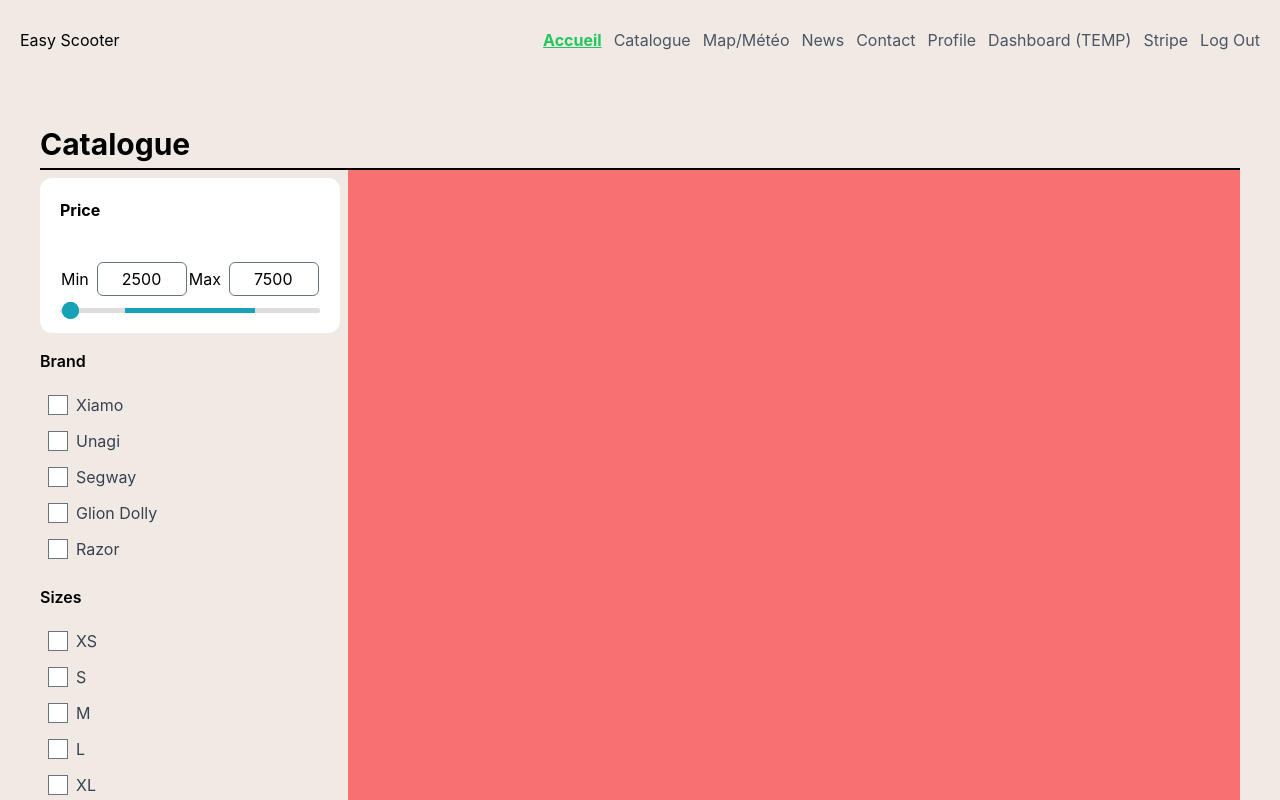
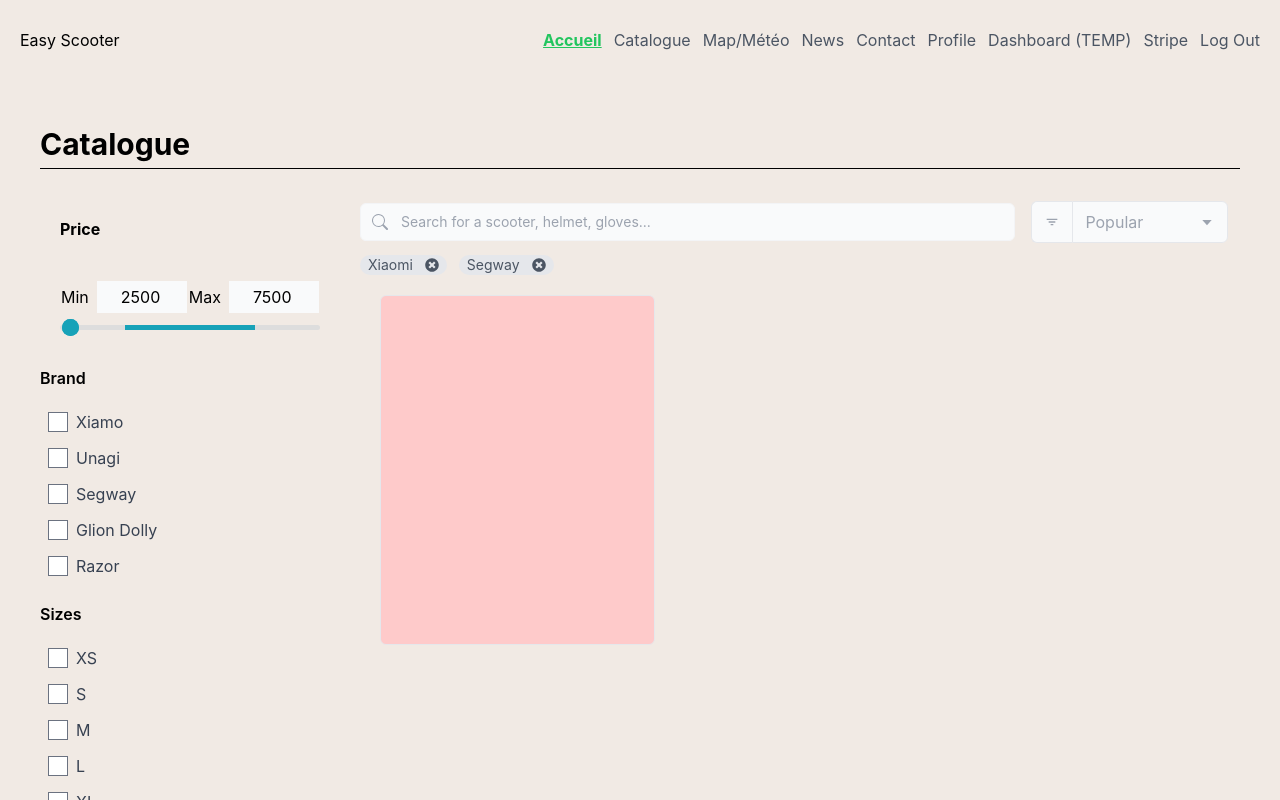
Before and after one commit to adia-dev/pa-easy-scooter-2022, a React (Create React App) app: page /catalogue in a window 1280 px wide. Built offline with nearby package versions, Linux system fonts and the light colour scheme; no server answers.

Commit message:
Catalogue search bar and first product template

```diff
--- a/src/components/MinMaxInput.js
+++ b/src/components/MinMaxInput.js
@@ -28,16 +28,16 @@ const MinMaxInput = ({ min, max, width = 500, height = 300 }) => {
     }
 
     return (
-        <div className={`w-[${width}px] min-h-[${height}px] bg-white p-5 rounded-xl min-max-input`}>
+        <div className={`w-[${width}px] min-h-[${height}px] bg-whitee p-5 rounded-xl min-max-input`}>
             <h1 className="font-bold pb-10">Price</h1>
             <div className="flex justify-around w-full h-full">
                 <div className="space-x-2">
                     <span>Min</span>
-                    <input onChange={handleMinInput} className="border p-1 max-w-[90px] pl-6 rounded-md" type="text" value={value.min} />
+                    <input onChange={handleMinInput} className="bg-gray-50 border-none p-1 max-w-[90px] pl-6" placeholder="min" type="number" min={min} max={max} value={value.min} />
                 </div>
                 <div className="space-x-2">
                     <span>Max</span>
-                    <input onChange={handleMaxInput} className="border p-1 max-w-[90px] pl-6 rounded-md" type="text" value={value.max} />
+                    <input onChange={handleMaxInput} className="bg-gray-50 border-none p-1 max-w-[90px] pl-6" placeholder="max" type="number" min={min} max={max} value={value.max} />
                 </div>
             </div>
             <div className="relative w-full h-[5px] rounded-md mt-3 bg-[#ddd] overflow-hidden">
--- a/src/pages/Catalogue.js
+++ b/src/pages/Catalogue.js
@@ -1,4 +1,6 @@
-import { BiTrashAlt } from "react-icons/bi"
+import { BiCaretDown, BiFilter, BiTrashAlt } from "react-icons/bi"
+import { BsSearch } from "react-icons/bs"
+import { FaTimesCircle } from "react-icons/fa"
 import Header from "../components/Header"
 import MinMaxInput from "../components/MinMaxInput"
 
@@ -25,7 +27,7 @@ const Catalogue = () => {
         <div className="w-full h-full overflow-x-hidden">
             <Header />
             <div className="p-10 w-full h-full">
-                <h1 className="text-3xl font-bold border-b-2 border-black leading-[3rem]">Catalogue</h1>
+                <h1 className="text-3xl font-bold border-b border-black leading-[3rem] mb-5">Catalogue</h1>
 
                 <div className="flex w-full h-full space-x-2 ">
                     <div className="w-3/12 h-full py-2  space-y-4 ">
@@ -83,7 +85,41 @@ const Catalogue = () => {
                             </div>
                         </div>
                     </div>
-                    <div className="flex-1 bg-red-400 h-full p-3 ">
+                    <div className="flex-1 h-full p-3 ">
+                        <div className="flex items-center justify-around space-x-4">
+                            <div class="relative text-gray-600 focus-within:text-gray-400 flex-1">
+                                <span class="absolute inset-y-0 left-0 flex items-center pl-2">
+                                    <button type="submit" class="p-1 focus:outline-none focus:shadow-outline text-gray-400">
+                                        <BsSearch />
+                                    </button>
+                                </span>
+                                <input type="search" name="search" class="w-full py-2 text-sm text-white border bg-gray-50 border-gray-100 placeholder:text-gray-400 rounded-md pl-10 focus:outline-none focus:bg-white focus:text-gray-900" placeholder="Search for a scooter, helmet, gloves..." autocomplete="off" />
+                            </div>
+                            <div className="flex items-center space-x-0 flex-[0.30] group cursor-pointer">
+                                <div className="border-l border-y text-gray-400 p-3 bg-gray-50 rounded-l-md group-hover:bg-gray-100">
+                                    <BiFilter />
+                                </div>
+                                <div className="rounded-l-none rounded-r-md border flex-1 text-gray-400 py-2 px-3 group-hover:bg-gray-100 bg-gray-50 flex items-center justify-between">
+                                    <span>Popular</span>
+                                    <BiCaretDown />
+                                </div>
+                            </div>
+                        </div>
+
+                        <div className="flex items-center space-x-3 mt-3">
+                            <div className="flex items-center space-x-3 text-gray-600 px-2 justify-center text-sm bg-gray-200 rounded-full">
+                                <span>Xiaomi</span>
+                                <FaTimesCircle />
+                            </div>
+                            <div className="flex items-center space-x-3 text-gray-600 px-2 justify-center text-sm bg-gray-200 rounded-full">
+                                <span>Segway</span>
+                                <FaTimesCircle />
+                            </div>
+                        </div>
+
+                        <div className="flex items-center flex-wrap p-5">
+                            <div className="border rounded-md w-[275px] h-[350px] bg-red-200"></div>
+                        </div>
                     </div>
 
                 </div>
--- a/src/pages/Dashboard.js
+++ b/src/pages/Dashboard.js
@@ -1,5 +1,4 @@
-import axios from 'axios'
-import React, { StrictMode, useEffect, useState } from 'react'
+import { useState } from 'react'
 import AddUser from '../components/dashboard/AddUser'
 import DashboardLeftMenu from '../components/dashboard/DashboardLeftMenu'
 import Documents from '../components/dashboard/Documents'
@@ -33,7 +32,7 @@ const Dashboard = () => {
     }
 
     return (
-        <div className='w-screen h-screen flex overflow-y-hidden'>
+        <div className='w-screen h-screen flex overflow-y-hidden bg-white'>
             <div className="h-full w-2/12 shadow-lg">
                 <DashboardLeftMenu currentMenu={currentMenu} setCurrentMenu={setCurrentMenu} />
             </div>
```
